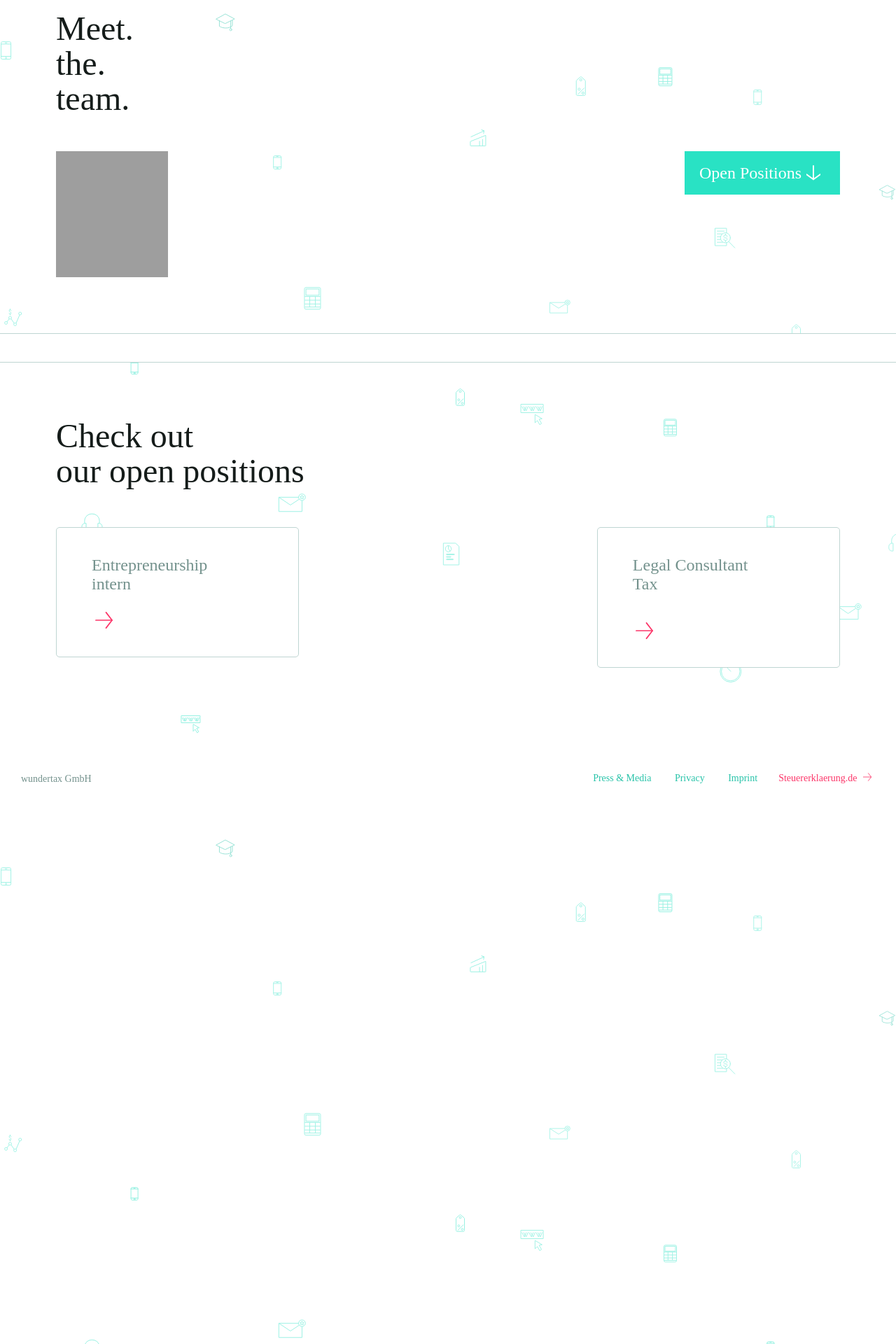
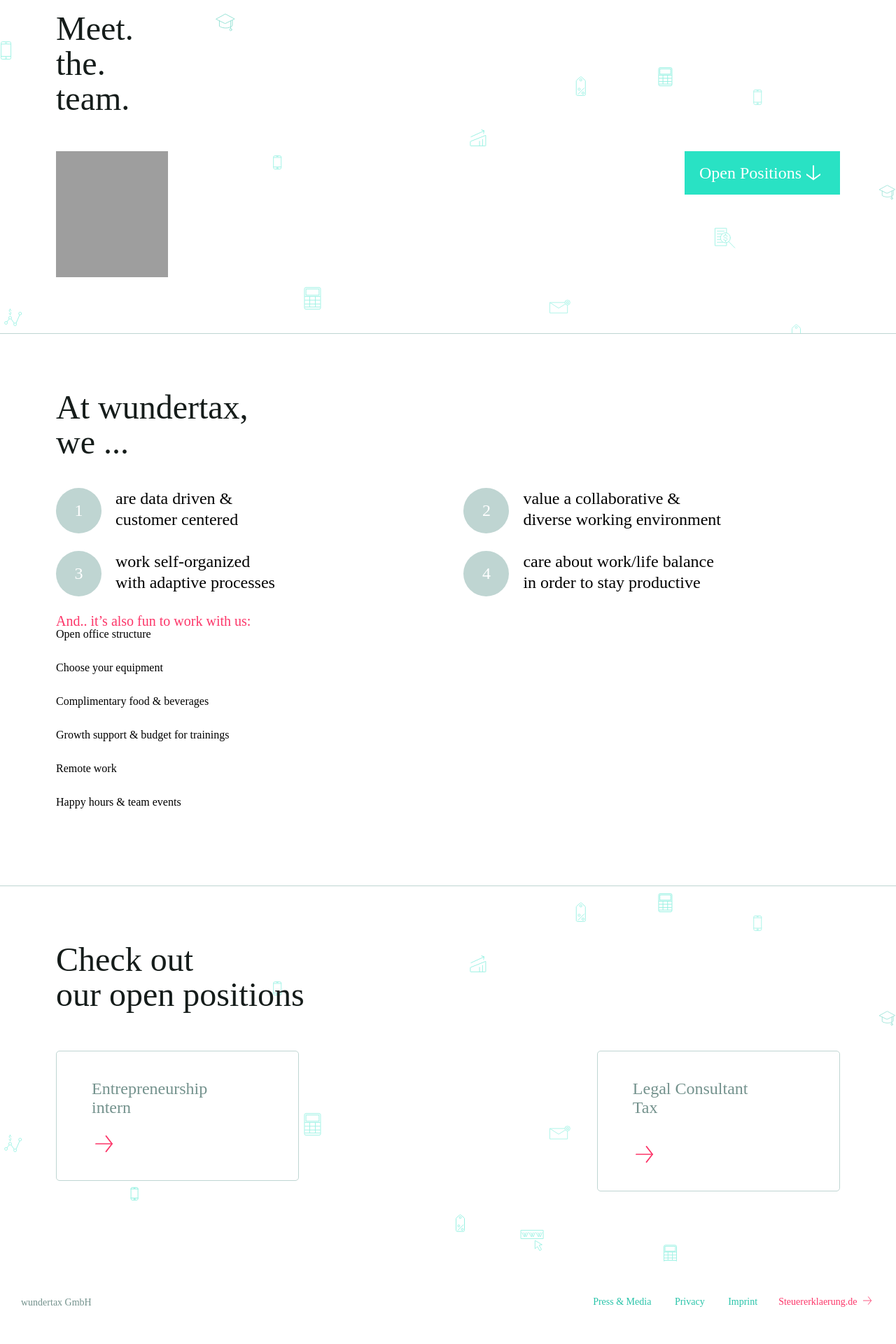
Before and after one commit to valentin-shvets/wundertax.github.io, a Jekyll site: the page built from index.md, in a window 1280 px wide. Shown: the part 1552-3472 px from the top of the page at 70% size. Built offline with Jekyll 4.4.1, drawn with Linux system fonts in a browser that asks for light colours; some web fonts are replaced; grey boxes are pictures that could not be loaded.

Commit message:
add culture styling

```diff
--- /dev/null
+++ b/_data/benefits.yaml
@@ -0,0 +1,6 @@
+- Open office structure
+- Choose your equipment
+- Complimentary food & beverages
+- Growth support & budget for trainings
+- Remote work
+- Happy hours & team events
--- /dev/null
+++ b/_data/culture.yml
@@ -0,0 +1,4 @@
+- are data driven & <br/> customer centered
+- value a collaborative & <br/> diverse working environment
+- work self-organized <br/>with adaptive processes
+- care about work/life balance <br/> in order to stay productive
--- a/_includes/home/workplace.html
+++ b/_includes/home/workplace.html
@@ -1,3 +1,17 @@
 <div class="Workplace">
+  <div class="Text Text--h2 Text--bold">At wundertax,<br/>we ...</div>
 
+  <ul class="List List--ordered List--flex">
+    {% for item in site.data.culture %}
+      <li class="List__item List__item--ordered List__item--flex">{{ item }}</li>
+    {% endfor %}
+  </ul>
+
+  <div class="Text Text--h3 Text--pink">And.. it’s also fun to work with us:</div>
+
+  <ul class="List List--bullet">
+    {% for item in site.data.benefits %}
+      <li class="List__item List__item--bullet">{{ item }}</li>
+    {% endfor %}
+  </ul>
 </div>
--- /dev/null
+++ b/_sass/components/List.scss
@@ -0,0 +1,69 @@
+$_circle-width-s: 50px;
+$_circle-width-l: 65px;
+
+.List {
+  padding: 0;
+  margin: 0;
+
+  &--ordered {
+    list-style: none;
+    counter-reset: ordered-list;
+  }
+
+  &--bullet {
+    list-style: none;
+  }
+
+  &--flex {
+    @media ($tablet) {
+      display: flex;
+      flex-flow: row wrap;
+      justify-content: space-between;
+    }
+  }
+
+  &__item {
+    margin-bottom: 30px;
+
+    &--flex {
+      @media ($tablet) {
+        flex-basis: 48%;
+        box-sizing: border-box;
+      }
+    }
+  }
+
+  &__item--ordered {
+    counter-increment: ordered-list;
+    line-height: 24px;
+    min-height: $_circle-width-s;
+    padding-left: $_circle-width-s + 20px;
+    position: relative;
+
+    @media ($tablet) {
+      padding-left: $_circle-width-l + 20px;
+      font-size: 24px;
+      line-height: 30px;
+    }
+
+    &:before {
+      background-color: map-get($colors, lightest-green);
+      border-radius: 50%;
+      color: white;
+      content: counter(ordered-list);
+      font-family: 'Geomanist Book';
+      height: $_circle-width-s;
+      left: 0;
+      line-height: $_circle-width-s;
+      position: absolute;
+      text-align: center;
+      width: $_circle-width-s;
+
+      @media ($tablet) {
+        height: $_circle-width-l;
+        line-height: $_circle-width-l;
+        width: $_circle-width-l;
+      }
+    }
+  }
+}
--- a/_sass/components/Workplace.scss
+++ b/_sass/components/Workplace.scss
@@ -0,0 +1,3 @@
+.Workplace {
+  padding: 60px 10px;
+}
--- a/_sass/main.scss
+++ b/_sass/main.scss
@@ -12,9 +12,11 @@
 @import "components/Icon";
 @import "components/Box";
 @import "components/Link";
+@import "components/List";
 
 @import "components/Page";
 @import "components/HomePage";
 @import "components/Products";
 @import "components/Team";
 @import "components/Jobs";
+@import "components/Workplace";
```
